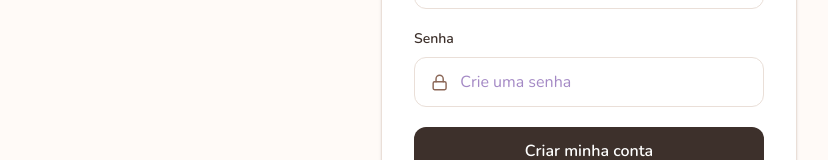
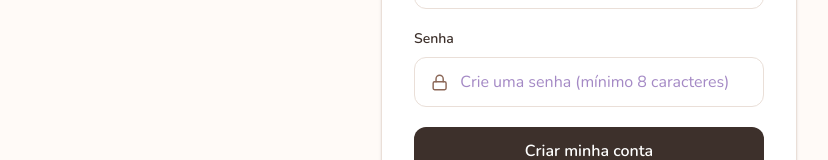
Before and after one commit to mifbrecho/mifbrecho, a Next.js app in the folder apps/web/: page /cadastro in a window 1280 px wide. Shown: the part 497-657 px from the top of the page, without its empty margins (51-879 px from the left). Built offline with nearby package versions, Linux system fonts and the light colour scheme.

Commit message:
Refactor user profile data and password requirements
Updated user profile data handling and improved password input validation.

```diff
--- a/apps/web/src/app/cadastro/page.tsx
+++ b/apps/web/src/app/cadastro/page.tsx
@@ -27,7 +27,9 @@ export default function CadastroPage() {
       password,
       options: {
         data: {
-          name,
+          // full_name é o que o banco usa para criar o perfil
+          full_name: name.trim(),
+          name: name.trim(),
         },
       },
     });
@@ -135,9 +137,9 @@ export default function CadastroPage() {
                   type="password"
                   value={password}
                   onChange={(event) => setPassword(event.target.value)}
-                  placeholder="Crie uma senha"
+                  placeholder="Crie uma senha (mínimo 8 caracteres)"
                   required
-                  minLength={6}
+                  minLength={8}
                   className="w-full bg-transparent outline-none"
                 />
               </div>
```
